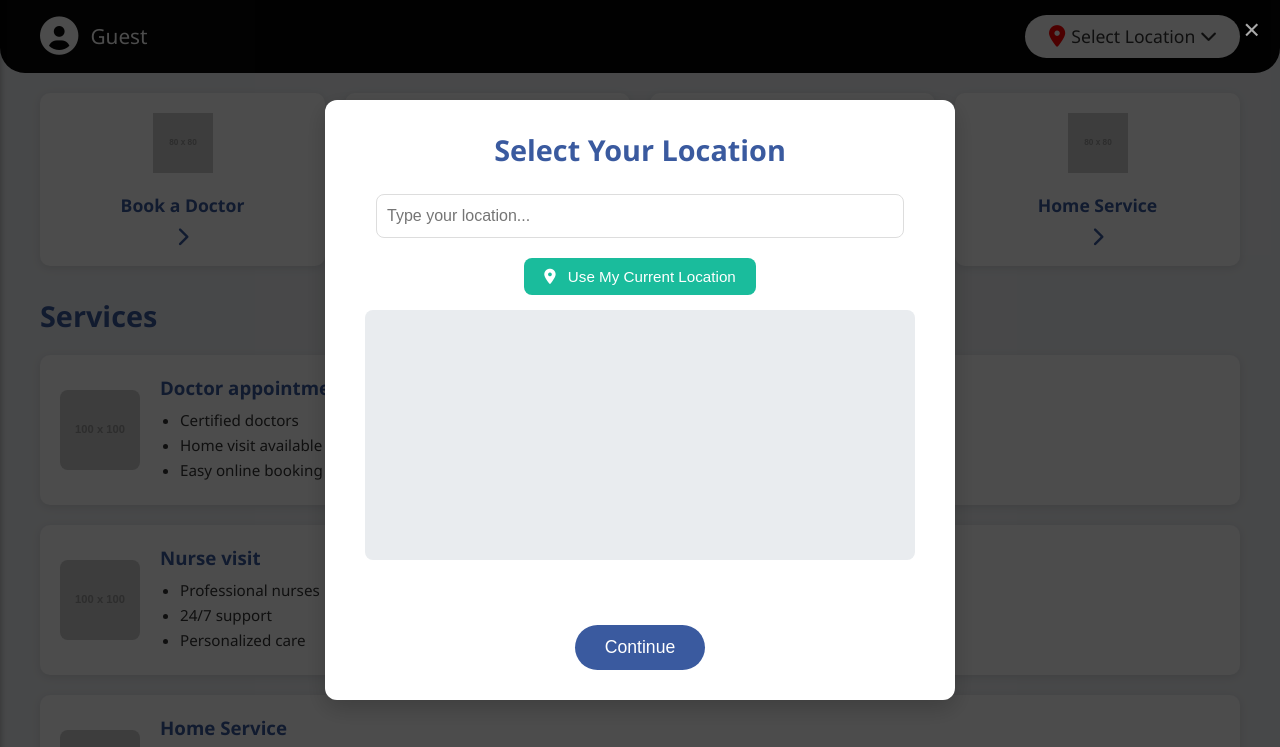
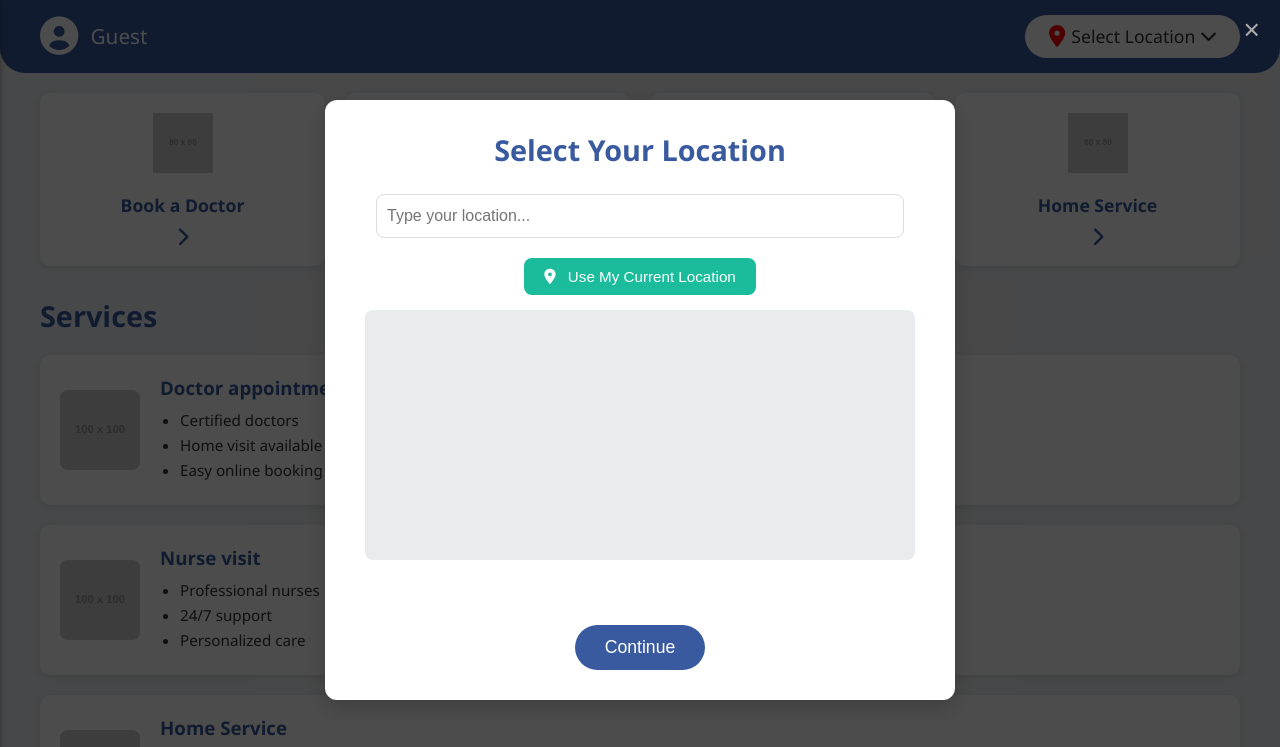
Before and after one commit to aman1640/DhipyCare, a website: page public/home.html in a window 1280 px wide. Shown: the top 747 px of the page. Drawn offline with Linux system fonts and the light colour scheme; some packages are replaced by stand-ins of ours; no server answers; placeholder pictures from the web are drawn by us.

Commit message:
colour change

```diff
--- a/public/home.html
+++ b/public/home.html
@@ -14,7 +14,7 @@ body {
 }
 
 header {
-    background-color: #060606;
+    background-color: #3A5A9F;
     color: white;
     padding: 15px 25px; /* Restored padding */
     position: sticky;
```
